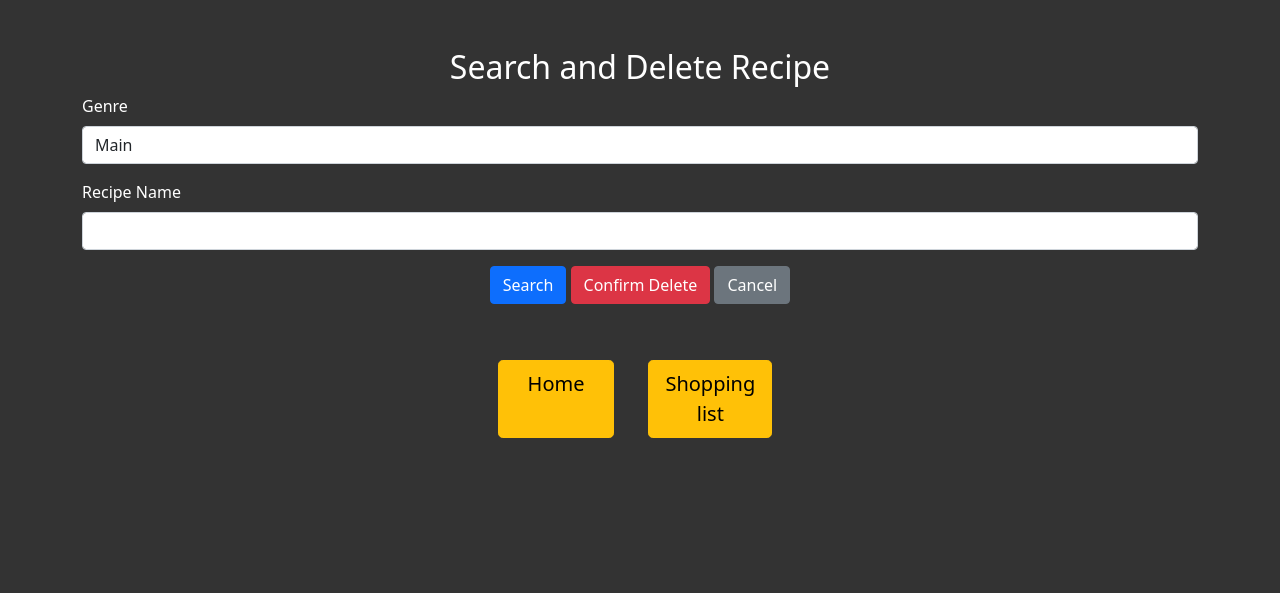
After one commit to alegradi/menu-planner, a Flask app: page /delete in a window 1280 px wide. The commit adds this page. Shown: the top 593 px of the page. Run offline with Flask 3, Linux system fonts and the light colour scheme; some libraries are stand-ins or nearby versions.

Commit message:
several changes

```diff
--- a/main.py
+++ b/main.py
@@ -3,14 +3,20 @@
 Where it all comes together
 """
 
-from flask import Flask, jsonify, render_template, request, redirect, url_for
+from flask import Flask, jsonify, render_template, request, redirect, url_for, flash
 from flask_bootstrap import Bootstrap
+from flask_wtf import FlaskForm
+from wtforms import StringField, SelectField, SubmitField
+from wtforms.validators import DataRequired
 from build_menu import build_main_menu
 from save_recipe import save_recipe
-
+import json
+import os
 
 app = Flask(__name__)
 Bootstrap(app)
+
+app.config['SECRET_KEY'] = os.getenv("FLASK_KEY")
 
 # sample data
 
@@ -20,6 +26,17 @@ sample_data = {
 }
 
 global_menu = []
+
+class SearchForm(FlaskForm):
+    genre = SelectField('Genre', choices=[('main', 'Main'), ('dessert', 'Dessert')], validators=[DataRequired()])
+    recipe_name = StringField('Recipe Name', validators=[DataRequired()])
+    submit = SubmitField('Search')
+
+class DeleteForm(FlaskForm):
+    genre = SelectField('Genre', choices=[('main', 'Main'), ('dessert', 'Dessert')], validators=[DataRequired()])
+    recipe_name = StringField('Recipe Name', validators=[DataRequired()])
+    submit = SubmitField('Search')
+    delete = SubmitField('Confirm Delete')
 
 @app.route('/')
 def home():
@@ -59,6 +76,98 @@ def get_recipes():
     global global_menu    # pylint: disable=global-statement
     global_menu = build_main_menu()
     return render_template('recipes.html', menu=global_menu)
+
+@app.route('/search', methods=["GET","POST"])
+def search_recipe():
+    """
+    Route when visiting /search
+    Returns:
+        a search result
+    """
+    form = SearchForm()
+    search_item = None
+
+    if form.validate_on_submit():
+        name = form.recipe_name.data
+        genre = form.genre.data
+        if genre == "main":
+            file_path = 'recipes/main_recipes.json'
+        elif genre == "dessert":
+            file_path = 'recipes/dessert_recipes.json'
+        with open(file_path, 'r', encoding='utf-8') as file:
+            data = json.load(file)
+            recipes = data["recipes"]
+
+        for i in recipes:
+            if name.lower() == i["name"].lower():
+                search_item = i
+            else:
+                pass
+
+        return render_template('search_result.html', recipe=search_item)
+    else:
+        return render_template('search.html', form=form)
+
+@app.route('/delete', methods=['POST','GET'])
+def delete():
+    """
+    Route when visiting /delete
+    Returns:
+        delete a certain recipe as requested
+    """
+    form = DeleteForm()
+    recipe_to_delete = None
+    # grab user inputs
+    if request.method == 'POST':
+        name = form.recipe_name.data
+        genre = form.genre.data
+    # check if the recipe is in main_recipes.json or dessert_recipes.json
+        file_path = None
+        if genre == "main":
+            file_path = 'recipes/main_recipes.json'
+        elif genre == "dessert":
+            file_path = 'recipes/dessert_recipes.json'
+        #check if file_path is correctly assigned
+        if not file_path:
+            return redirect(url_for('home'))
+
+        # open the file according to the path with read mode
+        with open(file_path, 'r', encoding='utf-8') as file:
+            data = json.load(file)
+            recipes = data["recipes"]
+        # find a recipe user is looking for
+        for i in recipes:
+            if name.lower() == i["name"].lower():
+                recipe_to_delete = i
+                break
+        # check if the recipe which user is looking for is in json file
+        if not recipe_to_delete:
+            flash(f"Recipe '{name}' not found!", "error")
+            return redirect(url_for('delete'))
+
+        # If the "Search" button was clicked
+        if request.form.get('search') == 'search':
+            return render_template('delete.html', form=form, recipe_to_delete=recipe_to_delete)
+
+        name = recipe_to_delete['name']
+
+        confirm_delete = request.form.get('delete')
+        print("Confirm_delete_value:", confirm_delete)
+        if confirm_delete == "yes":
+            recipes.remove(recipe_to_delete)
+
+            # Save the updated recipes list back to the file (write mode)
+            with open(file_path, 'w', encoding='utf-8') as file:
+                json.dump({"recipes": recipes}, file, indent=4)
+            # message that the recipe has been deletec
+            flash(message=f"Recipe '{recipe_to_delete['name']}' has been successfully deleted.", category="success")
+            return redirect(url_for('home'))
+        else:
+            # this is the page when user searched for a certain recipe after opening /delete
+            return render_template('delete.html', form=form, recipe_to_delete=recipe_to_delete)
+    else:
+        # this is the page when opening /delete
+        return render_template('delete.html',form=form)
 
 @app.route('/shopping_list')
 def make_list():
@@ -114,6 +223,7 @@ def add_recipes():
             ingredient_name = request.form.get(f'ingredients[{index}][name]')
             list_ingredients.append({'quantity': ingredient_quantity, 'name': ingredient_name})
             index += 1
+            print(index, list_ingredients)
         # Create the recipe dictionary as per the required format
         recipe = {
         "genre": request.form['genre'],
@@ -135,7 +245,10 @@ def successful():
     Returns:
         HTML response when add_recipes() ran correctly
     """
-    return render_template('successful.html')
+    with open('recipes/main_recipes.json', 'r', encoding='utf-8') as file:
+        file_main_recipes = json.load(file)
+        last_item = file_main_recipes["recipes"][-1]
+    return render_template('successful.html', recipe=last_item)
 
 
 if __name__ == '__main__':
--- a/recipes/dessert_recipes.json
+++ b/recipes/dessert_recipes.json
@@ -1,6 +1,7 @@
 {
     "recipes": [
         {
+            "genre": "dessert",
             "name": "Chocolate Cake",
             "ingredients": [
                 {"quantity": 2, "name":"cups flour"},
--- a/requirements.txt
+++ b/requirements.txt
@@ -14,3 +14,4 @@ pylint==3.3.3
 tomlkit==0.13.2
 Werkzeug==3.0.0
 WTForms==3.2.1
+flask-wtf==1.2.1
--- a/static/css/styles.css
+++ b/static/css/styles.css
@@ -65,9 +65,11 @@ a {
   display: flex;
   align-items: center;
   margin: 0;
-  min-height: 100vh;
+  min-height: 80vh;
   color: white;
   background-color: #333;
+  margin-bottom: 0;
+  padding-bottom: 0;
 }
 
 .space-above {
--- a/templates/base.html
+++ b/templates/base.html
@@ -26,4 +26,17 @@
   <body>
     {% block content %}{% endblock %}
   </body>
+<!--Flash Message Block-->
+  {% with messages = get_flashed_messages(with_categories=true) %}
+    {% if messages %}
+      <div class="container mt-3">
+        {% for category, message in messages %}
+          <div class="alert alert-{{ category }}" role="alert">
+            {{ message }}
+          </div>
+        {% endfor %}
+      </div>
+    {% endif %}
+  {% endwith %}
+<!--End Flash Message Block-->
 </html>
--- /dev/null
+++ b/templates/delete.html
@@ -0,0 +1,73 @@
+{% extends 'base.html' %}
+
+{% block content %}
+<div class="container mt-5">
+    <h2 class="text-center">Search and Delete Recipe</h2>
+    <form method="POST" action="/delete">
+      {{ form.hidden_tag() }}
+      <div class="form-group">
+          <label for="genre">Genre</label>
+          {{ form.genre(class="form-control") }}
+      </div>
+      <div class="form-group">
+          <label for="recipe_name">Recipe Name</label>
+          {{ form.recipe_name(class="form-control") }}
+      </div>
+      <div class="text-center">
+          <!-- Search button: triggers recipe search -->
+          <button type="submit" class="btn btn-primary" name="search" value="search">Search</button>
+
+          <!-- Confirm Delete button: triggers deletion confirmation -->
+          <button type="submit" class="btn btn-danger" name="delete" value="yes">Confirm Delete</button>
+
+          <!-- Cancel button: redirects back to the home page without deleting -->
+          <a href="{{ url_for('home') }}" class="btn btn-secondary">Cancel</a>
+      </div>
+  </form>
+</div>
+
+{% if recipe_to_delete %}
+<div class="container">
+    <div class="col-10 mx-auto mt-3">
+      <div class="card border-secondary">
+        <div class="card-header">{{ recipe_to_delete.name }}</div>
+          <div class="card-body text-secondary">
+            <h5 class="card-title">Cuisine: {{ recipe_to_delete.genre }}</h5>
+            <p class="card-text card-weight">Weight: {{ recipe_to_delete.weight }}</p>
+            <p class="card-text card-ingredients">
+              <h4>Ingredients:</h4>
+              <ul>
+                  {% for ingredient in recipe_to_delete.ingredients %}
+                  <li>{{ ingredient.quantity }} {{ ingredient.name }}</li>
+                  {% endfor %}
+              </ul></p>
+            <p class="card-text card-instructions">
+              <h4>Instructions:</h4>
+              <ol>
+                  {% for instruction in recipe_to_delete.instructions %}
+                  <li>{{ instruction }}</li>
+                  {% endfor %}
+              </ol>
+            </p>
+            <p class="card-text card-link"><a href="{{ recipe_to_delete.link }}" class="card-link" target="_blank">Full recipe here</a></p>
+          </div>
+        </div>
+      </div>
+    </div>
+  </div>
+{% endif %}
+<div class="row col-6 mx-auto mt-3">
+    <div class="col"></div>
+    <div class="button-container col">
+        <a class="btn btn-warning btn-lg centered-btn" href="{{ url_for('home') }}" role="button">
+            Home
+        </a>
+    </div>
+    <div class="button-container col">
+        <a class="btn btn-warning btn-lg centered-btn" href="{{ url_for('make_list') }}" target="_blank" role="button">
+          Shopping list
+        </a>
+    </div>
+    <div class="col"></div>
+  </div>
+{% endblock %}
```
Also changed, not shown: templates/adding.html (+12 -10 lines), templates/search.html (added, +35 -0 lines), templates/search_result.html (added, +54 -0 lines), templates/successful.html (+40 -2 lines), 1 other file.
